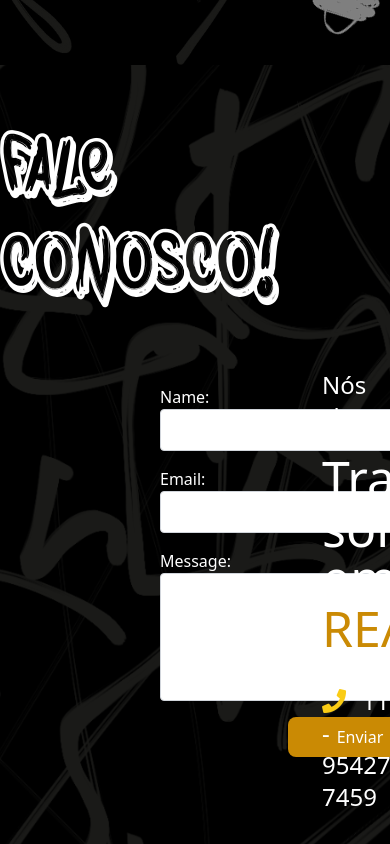
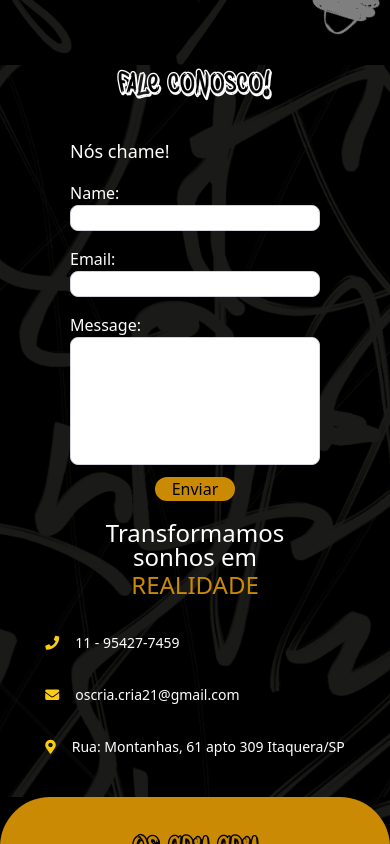
Before and after one commit to Antonio-Jr28/os-cria-cria, a React (Vite) app: page / in a window 390 px wide. Shown: the part 940-1784 px from the top of the page. Built offline with nearby package versions, Linux system fonts and the light colour scheme.

Commit message:
Deixando a sessao responsiva.

```diff
--- a/src/App.tsx
+++ b/src/App.tsx
@@ -56,7 +56,7 @@ export const App = () => {
         <ServicesSection services={services} />
       </section>
 
-      <section className="background-image-form h-[800px]">
+      <section className="background-image-form">
         <ContactUs />
       </section>
 
--- a/src/components/contact-us/contact-us-form.component.tsx
+++ b/src/components/contact-us/contact-us-form.component.tsx
@@ -33,11 +33,14 @@ export const ContactUs: React.FC = () => {
   }
 
   return (
-    <section className="flex flex-col items-center">
-      <h1 className="text-bombing text-8xl text-white mt-14">Fale conosco!</h1>
-      <div className="grid grid-cols-2 gap-4 justify-end mt-14">
-        <div className="flex flex-col items-start pl-40">
-          <form onSubmit={handleSubmit} className="flex flex-col w-[400px]">
+    <section>
+      <h1 className="text-bombing text-4xl text-center md:text-8xl text-white md:pl-32">
+        Fale conosco!
+      </h1>
+
+      <div className="flex flex-col items-center md:flex-row md:justify-around mt-8 pb-10">
+        <form onSubmit={handleSubmit} className="flex flex-col md:pl-10">
+          <p className="text-white text-lg md:text-2xl">Nós chame!</p>
           <label htmlFor="name" className="mt-4 text-white">
             Name:
           </label>
@@ -47,7 +50,7 @@ export const ContactUs: React.FC = () => {
             id="name"
             name="name"
             onChange={handleChange}
-              className="border border-gray-300 p-2 rounded"
+            className="border border-gray-300 rounded-lg w-[250px] md:w-[300px]"
           />
           <label htmlFor="email" className="mt-4 text-white">
             Email:
@@ -58,7 +61,7 @@ export const ContactUs: React.FC = () => {
             id="email"
             name="email"
             onChange={handleChange}
-              className="border border-gray-300 p-2 rounded"
+            className="border border-gray-300 rounded-lg w-[250px] md:w-[300px]"
           />
           <label htmlFor="message" className="mt-4 text-white">
             Message:
@@ -68,33 +71,34 @@ export const ContactUs: React.FC = () => {
             name="message"
             onChange={handleChange}
             value={form.message}
-              className="border border-gray-300 p-2 rounded resize-none h-32"
+            className="border border-gray-300 rounded-lg resize-none h-32 w-[250px] md:w-[300px]"
           ></textarea>
           <div className="flex justify-center">
             <button
+              className="bg-yellow-600 mt-3 rounded-2xl w-[80px]"
               type="submit"
-                className="bg-yellow-600 text-white p-2 mt-4 rounded-lg w-36 items-center"
             >
               Enviar
             </button>
           </div>
         </form>
-        </div>
-        <div className="flex flex-col pl-[119px]">
-          <p className="text-white text-2xl">Nós chame!</p>
-          <h1 className="text-white text-[50px] leading-none mt-5">
+
+        <div>
+          <h1 className="text-white text-center text-2xl md:text-[50px] leading-none mt-5">
             Transformamos <br /> sonhos em
-            <h1 className="text-yellow-600 text-[50px]">REALIDADE</h1>
+            <h1 className="text-yellow-600 text-center text-2xl md:mt-4 md:text-[50px]">
+              REALIDADE
             </h1>
-          <p className="text-white text-2xl mt-8">
+          </h1>
+          <p className="text-white text-sm md:text-2xl mt-8">
             <i className="fas fa-phone mr-4 text-yellow-400"></i>
             11 - 95427-7459
           </p>
-          <p className="text-white text-2xl mt-8">
+          <p className="text-white text-sm md:text-2xl mt-8">
             <i className="fas fa-envelope mr-4 text-yellow-400"></i>
             oscria.cria21@gmail.com
           </p>
-          <p className="text-white text-2xl mt-8">
+          <p className="text-white text-sm md:text-2xl mt-8">
             <i className="fas fa-map-marker-alt mr-4 text-yellow-400"></i>
             Rua: Montanhas, 61 apto 309 Itaquera/SP
           </p>
```
Lines whose indentation alone changed are shown as unchanged.
